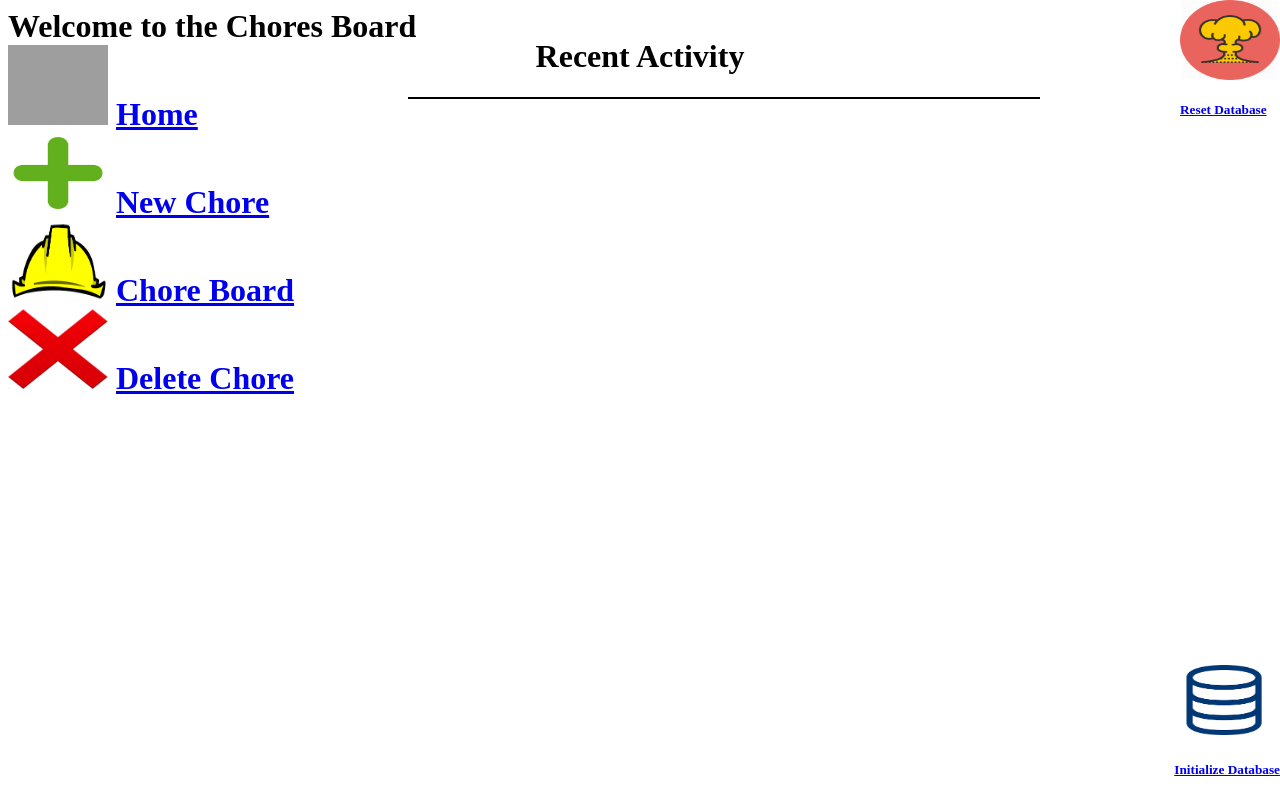
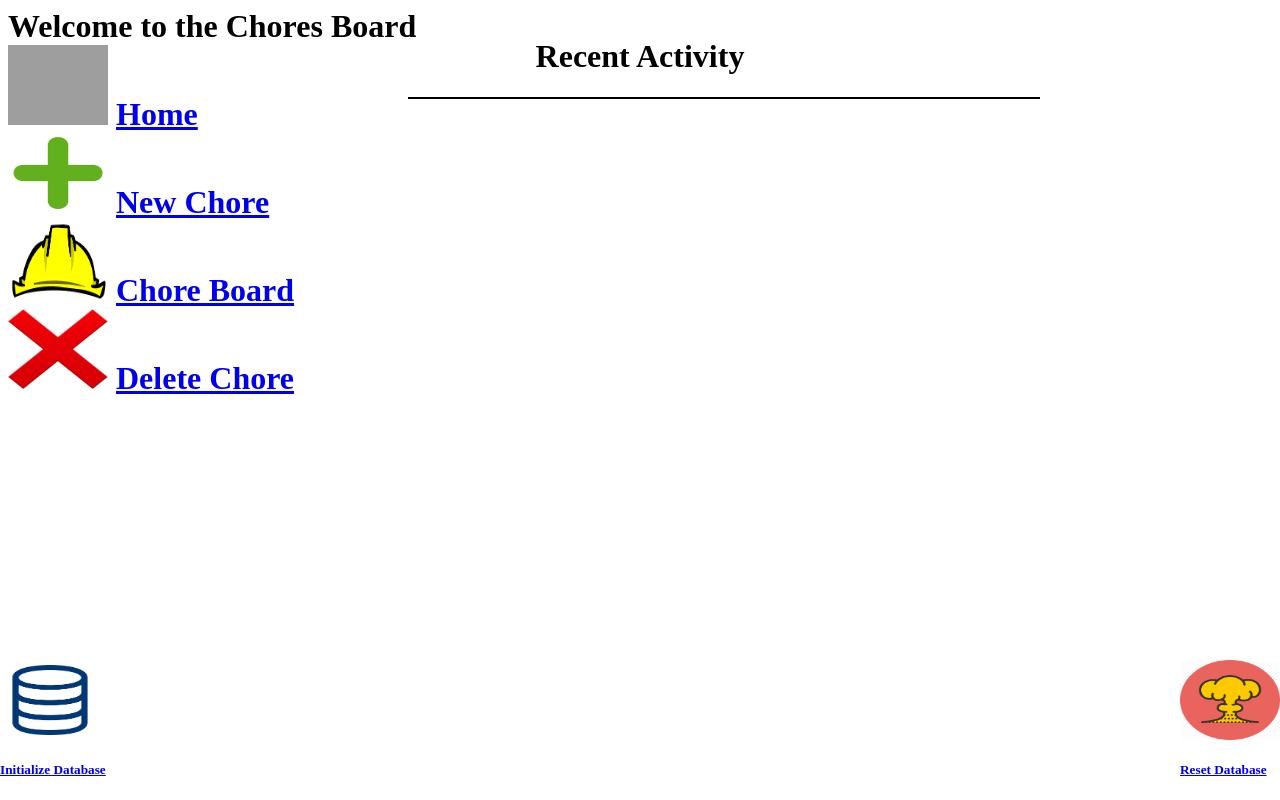
Before and after one commit to Joelllllll/chore_board, a Flask app: page / in a window 1280 px wide. Run offline with Flask 2, Linux system fonts and the light colour scheme; data that the repository does not hold is empty; grey boxes are pictures that could not be loaded.

Commit message:
positioning of delete/restart db buttons

```diff
--- a/templates/home.html
+++ b/templates/home.html
@@ -15,12 +15,12 @@
                 </table>
         {% endif %}
                 <!-- Reset DB -->
-                <div style="position:absolute; float:right; right:0px; top:0px; z-index:2;">
+                <div style="position:absolute; float:right; right:0px; bottom:0px; z-index:2;">
                     <img src="/static/images/nuke.png" width="100" height="80" alt="Database">
-                      <h5><a href="/db_delete">Reset Database</a></h5>
+                      <h5><a href="/db_delete">Reset Database </a></h5>
                 </div>
                 <!-- Initiate DB -->
-                <div style="position:absolute; float:right; right:0px; bottom:0px; z-index:2;">
+                <div style="position:absolute; float:left; left:0px; bottom:0px; z-index:2;">
                     <img src="/static/images/database.png" width="100" height="80" alt="Database">
                         <h5><a href="/db_init">Initialize Database</a></h5>
                 </div>
```
